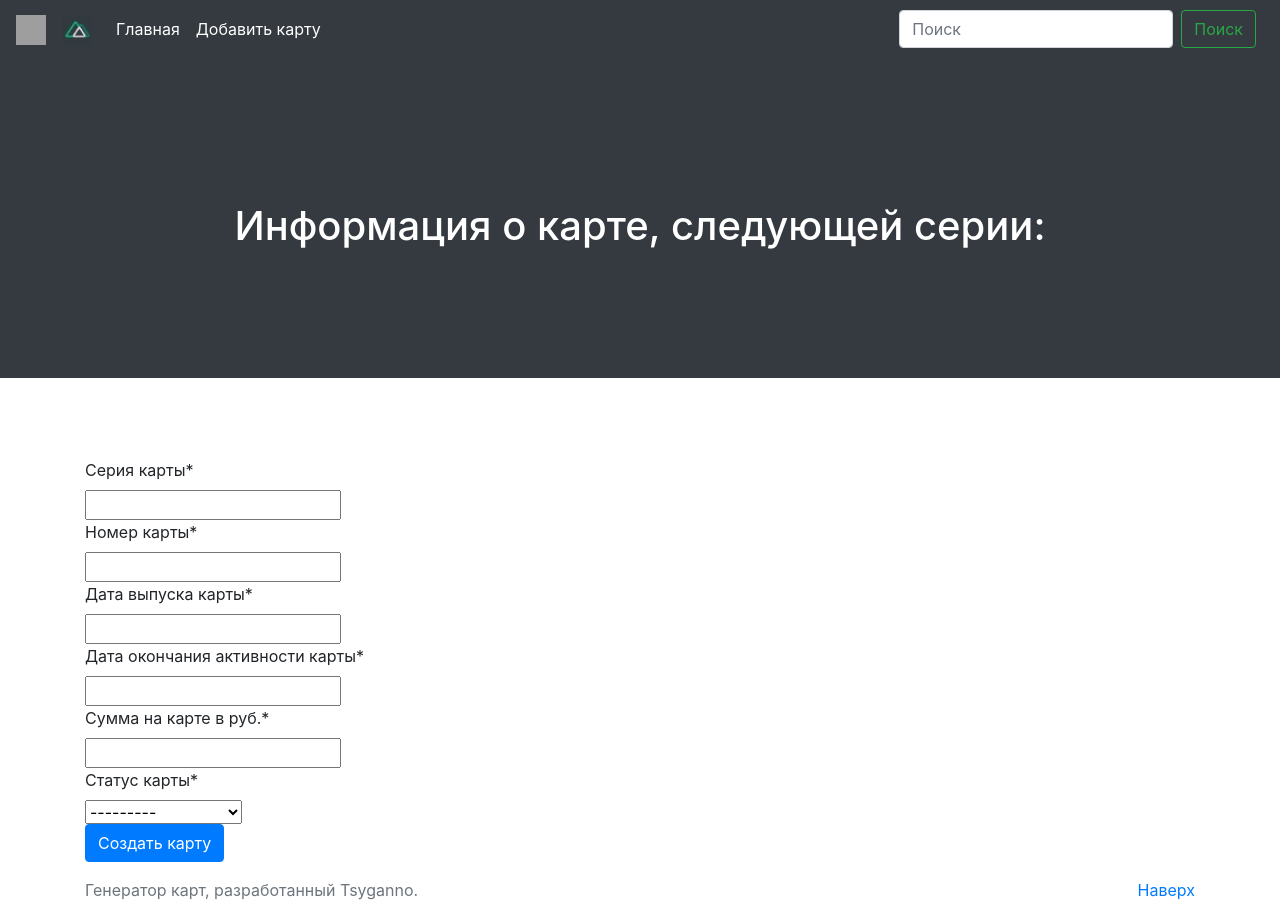
After one commit to tsyganno/bonus_card_database_management, a Django app: page /card_generator/create_card/ in a window 1280 px wide. The commit adds this page. Run offline with Django 4.2, Linux system fonts and the light colour scheme; some libraries are stand-ins or nearby versions; grey boxes are pictures that could not be loaded.

Commit message:
add create record of model CardGenerator

```diff
--- a/card_generator/forms.py
+++ b/card_generator/forms.py
@@ -23,3 +23,28 @@ class CardForm(forms.ModelForm):
             ),
             ButtonHolder(Submit('submit', 'Изменить статус'))
         )
+
+
+class CreateCardForm(forms.ModelForm):
+
+    class Meta:
+        model = CardGenerator
+        fields = ('card_series', 'number_card', 'card_issue_date', 'end_date_of_card_activity', 'amount_on_the_card', 'card_status',)
+
+    def __init__(self, *args, **kwargs):
+        super(CreateCardForm, self).__init__(*args, **kwargs)
+
+        self.helper = FormHelper()
+        self.helper.form_method = 'POST'
+        self.helper.layout = Layout(
+            Fieldset(
+                '',
+                'card_series',
+                'number_card',
+                'card_issue_date',
+                'end_date_of_card_activity',
+                'amount_on_the_card',
+                'card_status',
+            ),
+            ButtonHolder(Submit('submit', 'Создать карту'))
+        )
--- a/card_generator/models.py
+++ b/card_generator/models.py
@@ -1,8 +1,6 @@
 from collections import OrderedDict
 
 from django.db import models
-
-from conf.settings import DATETIME_FORMAT
 
 
 class CardGenerator(models.Model):
--- /dev/null
+++ b/card_generator/templates/card_generator/create_card.html
@@ -0,0 +1,26 @@
+{% extends 'card_generator/base.html' %}
+{% load static %}
+{% block title %}Информация о карте{% endblock %}
+
+{% block header %}
+    {% include 'block/header.html' %}
+{% endblock %}
+
+{% block content %}
+<div class="container">
+    <div class="row">
+        <div class="col-lg-8">
+            <nav aria-label="breadcrumb" class="mt-4">
+            </nav>
+            <img class="img-fluid rounded " src="{{ post.image.url }}" alt="">
+            <p class="lead">
+            </p>
+            <div class="d-flex justify-content-end"></div>
+
+                    {% load crispy_forms_tags %}
+                    <p>{% crispy form %}</p>
+
+    </div>
+</div>
+</div>
+{% endblock %}
--- a/card_generator/templates/card_generator/navbar.html
+++ b/card_generator/templates/card_generator/navbar.html
@@ -16,6 +16,9 @@
       <li class="nav-item active">
         <a href="{% url 'index' %}" class="nav-link">Главная</a>
       </li>
+      <li class="nav-item active">
+        <a href="{% url 'create_card' %}" class="nav-link">Добавить карту</a>
+      </li>
     </ul>
     <form action="{% url 'search_results' %}" method="get" class="form-inline my-2 my-lg-0">
           <input name="q" type="text" class="form-control mr-sm-2" placeholder="Поиск" aria-label="Поиск">
--- a/card_generator/urls.py
+++ b/card_generator/urls.py
@@ -2,12 +2,13 @@ from django.urls import path
 from django.conf import settings
 from django.conf.urls.static import static
 
-from card_generator.views import MainView, CardDetailView, SearchResultsView, CardDeleteView
+from card_generator.views import MainView, CardDetailView, SearchResultsView, CardDeleteView, CardCreateView
 
 
 urlpatterns = [
     path('', MainView.as_view(), name='index'),
     path('search/', SearchResultsView.as_view(), name='search_results'),
     path('<int:pk>/', CardDetailView.as_view(), name='card_detail'),
+    path('create_card/', CardCreateView.as_view(), name='create_card'),
     path('delete/<int:pk>/', CardDeleteView.as_view(), name='delete_card'),
 ] + static(settings.MEDIA_URL, document_root=settings.MEDIA_ROOT)
--- a/card_generator/views.py
+++ b/card_generator/views.py
@@ -1,5 +1,4 @@
 from datetime import datetime, timedelta
-# import locale
 
 from django.shortcuts import render, reverse
 from django.views import View
@@ -7,12 +6,13 @@ from django.core.paginator import Paginator
 from django.shortcuts import get_object_or_404
 from django.db.models import Q
 from django.views.generic import UpdateView, DeleteView
+from django.views.generic.edit import CreateView
 from django.utils import timezone
 
 from card_generator.models import CardGenerator, Usage
-from card_generator.forms import CardForm
+from card_generator.forms import CardForm, CreateCardForm
 
-# locale.setlocale(locale.LC_TIME, 'ru_RU.UTF-8')
+
 months = {'янв': '01', 'фев': '02', 'март': '03', 'апр': '04', 'ма': '05', 'июн': '06', 'июл': '07', 'авг': '08', 'сент': '09', 'окт': '10', 'нояб': '11', 'дек': '12'}
 
 
@@ -103,6 +103,15 @@ class SearchResultsView(View):
         })
 
 
+class CardCreateView(CreateView):
+    template_name = 'card_generator/create_card.html'
+    model = CardGenerator
+    form_class = CreateCardForm
+
+    def get_success_url(self):
+        return reverse('index')
+
+
 class CardDeleteView(DeleteView):
     template_name = 'card_generator/card_detail.html'
     model = CardGenerator
--- a/conf/settings.py
+++ b/conf/settings.py
@@ -123,5 +123,3 @@ STATIC_URL = 'static/'
 # https://docs.djangoproject.com/en/4.1/ref/settings/#default-auto-field
 
 DEFAULT_AUTO_FIELD = 'django.db.models.BigAutoField'
-
-DATETIME_FORMAT = '%Y-%m-%d %H:%m'
```
